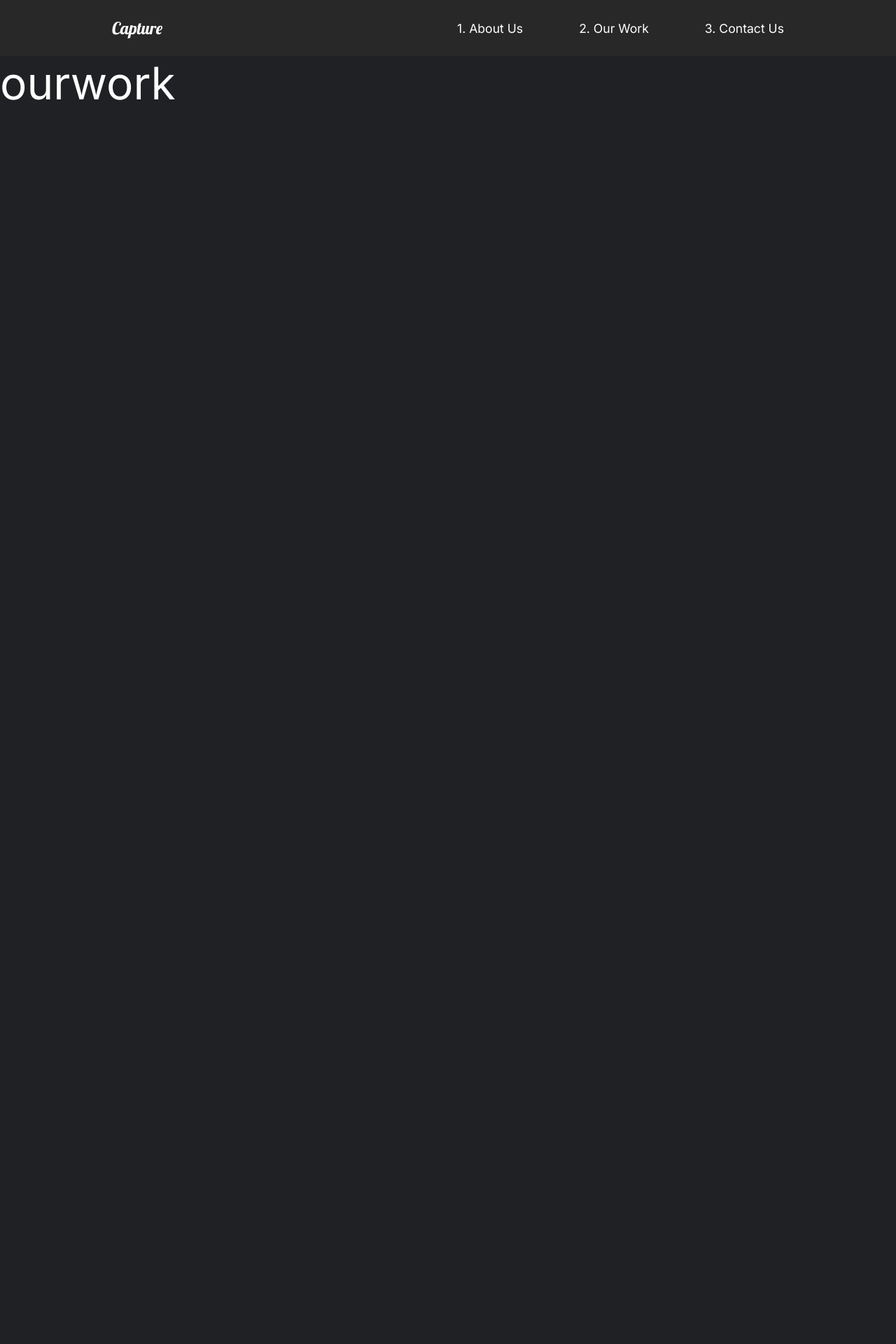
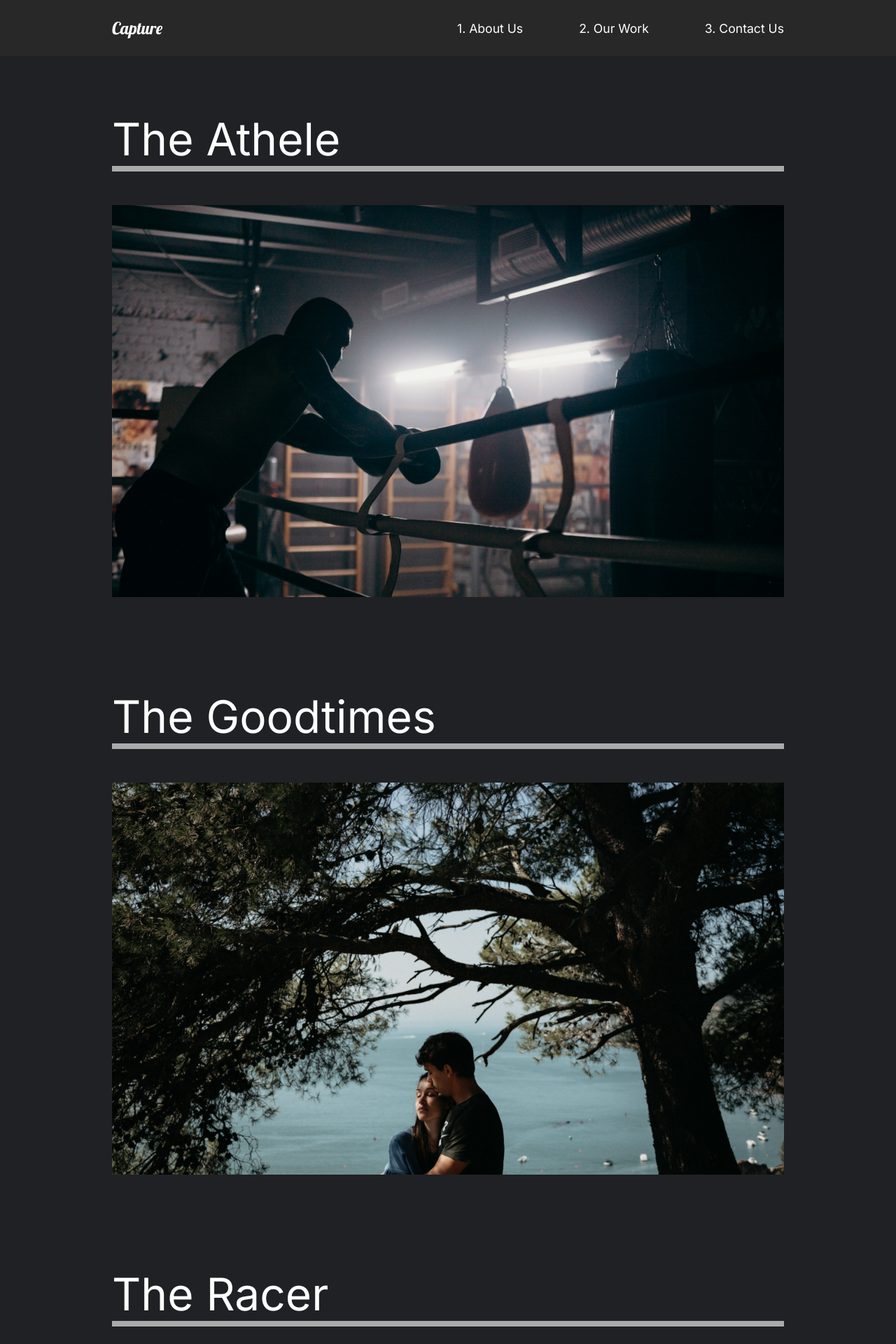
Before and after one commit to frnk26/Portofolio-capture, a React (Vite) app: page /work in a window 1280 px wide. Shown: the top 1920 px of the page at 70% size. Before the commit the page ends 800 px from the top, so only its background shows below. Built offline with nearby package versions, Linux system fonts and the light colour scheme.

Commit message:
creating ourwork page with style

```diff
--- a/src/pages/OurWork.jsx
+++ b/src/pages/OurWork.jsx
@@ -1,11 +1,55 @@
 import React from "react";
+import { Link } from "react-router-dom";
+import styled from "styled-components";
+// import imagees
+import athlete from "../img/athlete-small.png";
+import goodtimes from "../img/goodtimes-small.png";
+import theracer from "../img/theracer-small.png";
 
 const OurWork = () => {
   return (
-    <div>
-      <h2>ourwork</h2>
-    </div>
+    <StyledWork>
+      <StyledMovie>
+        <h2>The Athele</h2>
+        <div className="line"></div>
+        <Link>
+          <img src={athlete} alt="" />
+        </Link>
+      </StyledMovie>
+      <StyledMovie>
+        <h2>The Goodtimes</h2>
+        <div className="line"></div>
+        <Link>
+          <img src={goodtimes} alt="" />
+        </Link>
+      </StyledMovie>
+      <StyledMovie>
+        <h2>The Racer</h2>
+        <div className="line"></div>
+        <Link>
+          <img src={theracer} alt="" />
+        </Link>
+      </StyledMovie>
+    </StyledWork>
   );
 };
-
+const StyledWork = styled.div`
+  min-height: 100vh;
+  padding: 5rem 10rem;
+  overflow: hidden;
+`;
+const StyledMovie = styled.div`
+  padding-bottom: 8rem;
+  .line {
+    height: 0.5rem;
+    width: 100%;
+    background: #cccc;
+    margin-bottom: 3rem;
+  }
+  img {
+    width: 100%;
+    height: 70vh;
+    object-fit: cover;
+  }
+`;
 export default OurWork;
```
Also changed, not shown: src/movieState.jsx (added, +81 -0 lines).
